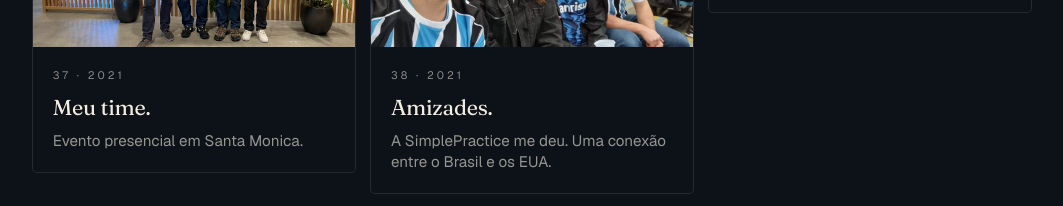
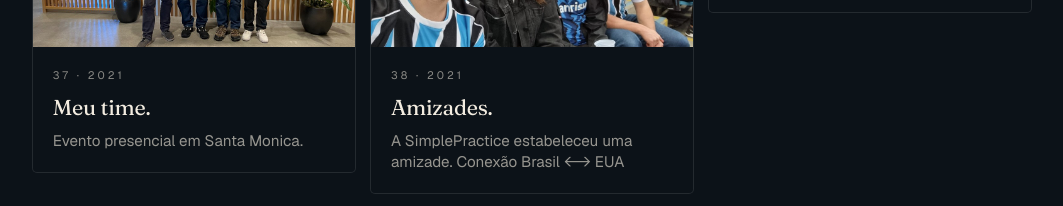
Before and after one commit to mateusnava/palestra-uri, a Next.js app: page /slides in a window 1280 px wide. Shown: the part 4480-4686 px from the top of the page, without its empty margins (108-1171 px from the left). Built offline with nearby package versions, Linux system fonts and the light colour scheme.

Commit message:
Correct the SimplePractice friendships subtitle.
The sentence was split in the wrong place. It now reads as a complete thought, then the Brazil–US connection.

Co-authored-by: nava.mateus <nava.mateus@gmail.com>

```diff
--- a/src/data/slides.ts
+++ b/src/data/slides.ts
@@ -505,7 +505,7 @@ export const slides: Slide[] = [
     variant: "statement",
     year: "2021",
     lines: ["Amizades."],
-    sub: "A SimplePractice me deu. Uma conexão entre o Brasil e os EUA.",
+    sub: "A SimplePractice estabeleceu uma amizade. Conexão Brasil <-> EUA",
     gallery: [
       "/simplepractice-amigos.jpg",
       "/amizade-farol.jpg",
```
